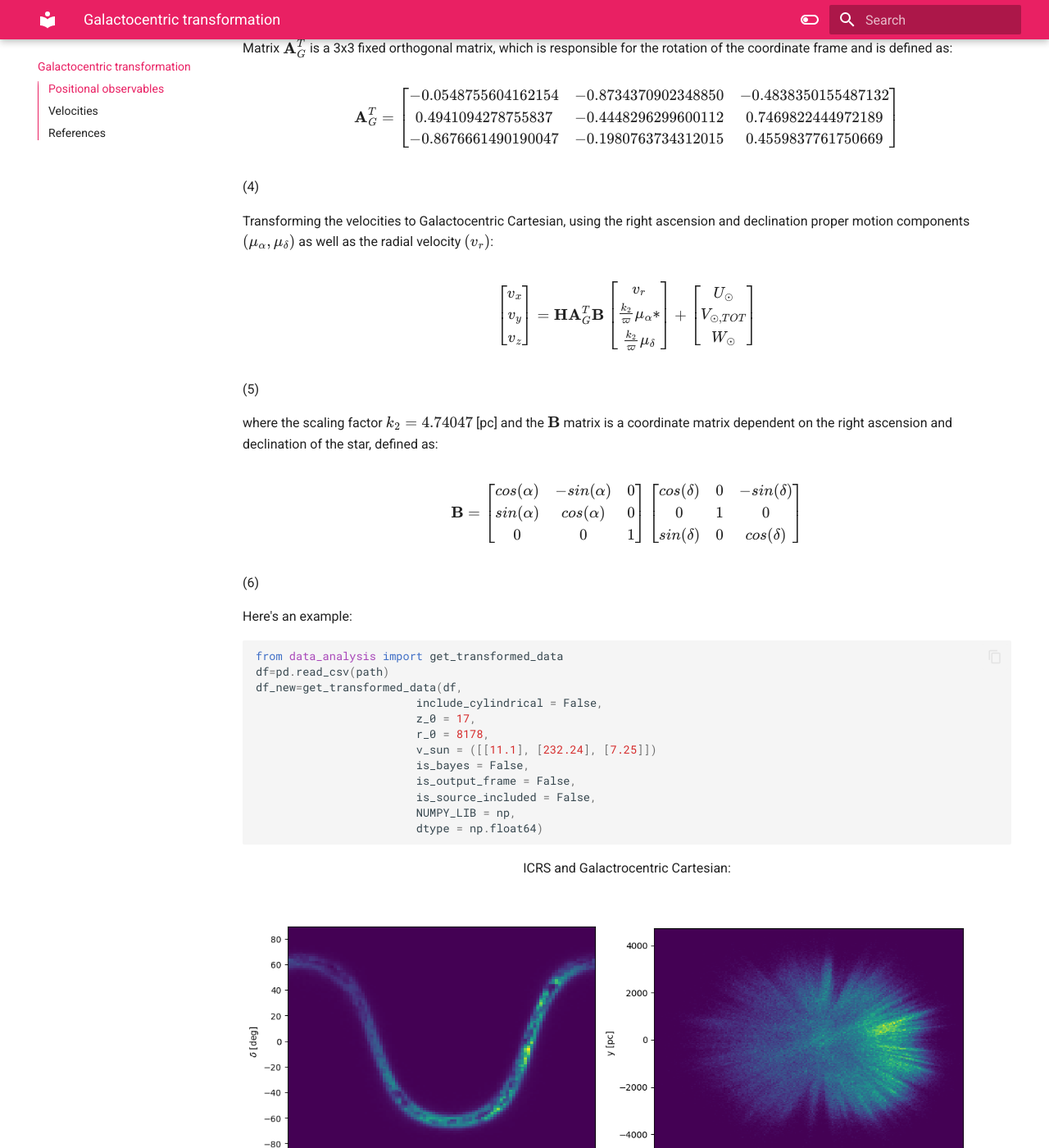
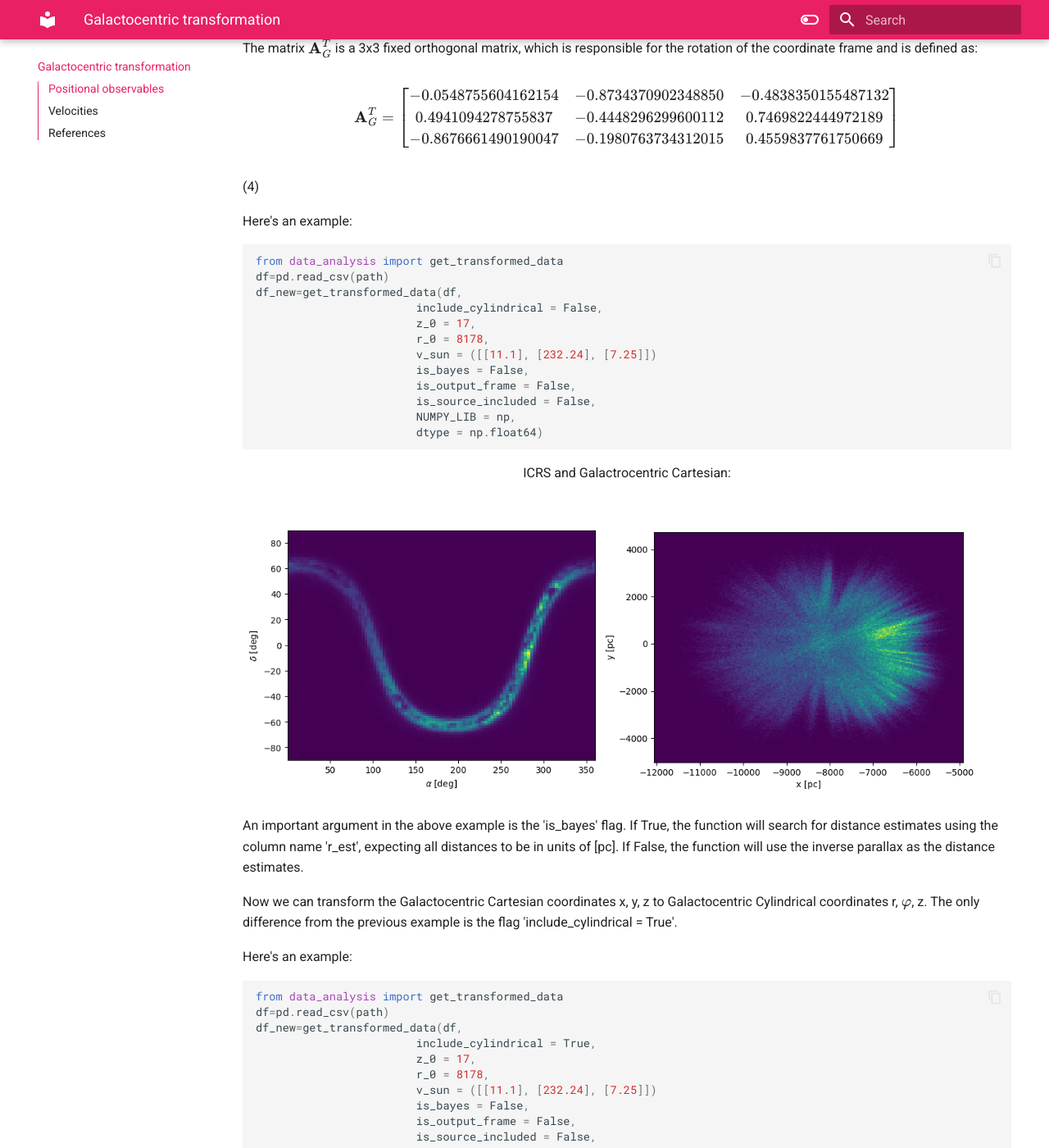
Before and after one commit to HEP-KBFI/gaia-tools, an MkDocs documentation site: the page built from docs/Galactocentric_transformation.md, in a window 1280 px wide and 1400 px high, scrolled down 1301 px. Shown: the whole window at 82% size. Built offline with MkDocs 1.6.1 and Material for MkDocs 9.7.7, drawn with Linux system fonts in a browser that asks for light colours; some of the changed text lies outside the part shown.

Commit message:
fixes to galcen

````diff
--- a/docs/Galactocentric_transformation.md
+++ b/docs/Galactocentric_transformation.md
@@ -60,7 +60,7 @@
 where $\theta$ is the angle between the position vector of the Sun and the Galactic plane $\theta=sin^{−1}
 (\frac{z_0}{R_0})$.
 
-Matrix $\textbf{A}_G^T$ is a 3x3 fixed orthogonal matrix, which is responsible for the rotation of the coordinate frame and is
+The matrix $\textbf{A}_G^T$ is a 3x3 fixed orthogonal matrix, which is responsible for the rotation of the coordinate frame and is
 defined as:
 
 $$
@@ -71,29 +71,7 @@
 
 (4)
 
-Transforming the velocities to Galactocentric Cartesian, using  the right ascension and declination proper
-motion components $\begin{pmatrix} \mu_\alpha , \mu_\delta \end{pmatrix}$ as well as the radial velocity $\begin{pmatrix} v_r \end{pmatrix}$:
 
-$$
-\begin{bmatrix} v_x\\ v_y\\ v_z \end{bmatrix}=\textbf{H}\textbf{A}_G^T\textbf{B} \begin{bmatrix} v_r\\
-\frac{k_2}{\varpi}{\mu_\alpha*}\\
-\frac{k_2}{\varpi}\mu_\delta \end{bmatrix} + \begin{bmatrix} U_\odot\\ V_{\odot,TOT}\\ W_\odot \end{bmatrix}
-$$
-
-(5)
-
-where the scaling factor $k_2=4.74047$ [pc] and the $\textbf{B}$ matrix is a coordinate matrix dependent on the right ascension and
-declination of the star, defined as:
-
-$$
-\textbf{B}=\begin{bmatrix} cos(\alpha) & -sin(\alpha) & 0\\
-sin(\alpha) & cos(\alpha) & 0\\
-0 & 0 & 1 \end{bmatrix}\begin{bmatrix} cos(\delta) & 0 & -sin(\delta)\\
-0 & 1 & 0\\
-sin(\delta) & 0 & cos(\delta) \end{bmatrix}
-$$
-
-(6)
 
 Here's an example:
 ```py
@@ -115,7 +93,10 @@
 ![ICRS](figures/ICRS.png){: style="height:330px"}
 ![Cartesian](figures/Cartesian.png){: style="height:365px"}
 
-Now we can transform the Galactocentric Cartesian coordinates x, y, z to Galactocentric Cylindrical coordinates r, $\varphi$, z.
+
+An important argument in the above example is the 'is_bayes' flag. If True, the function will search for distance estimates using the column name 'r_est', expecting all distances to be in units of [pc]. If False, the function will use the inverse parallax as the distance estimates.
+
+Now we can transform the Galactocentric Cartesian coordinates x, y, z to Galactocentric Cylindrical coordinates r, $\varphi$, z. The only difference from the previous example is the flag 'include_cylindrical = True'.
 
 Here's an example:
 ```py
@@ -143,7 +124,33 @@
 ![Cylindrical_z](figures/cylindrical_z.png){: style="height:350px"}
 
 ## Velocities
-We can also transform velocities the same way as coordinates, from one system to another.
+
+Transforming the velocities to Galactocentric Cartesian, using the right ascension and declination proper
+motion components $\begin{pmatrix} \mu_\alpha , \mu_\delta \end{pmatrix}$ as well as the radial velocity $\begin{pmatrix} v_r \end{pmatrix}$:
+
+$$
+\begin{bmatrix} v_x\\ v_y\\ v_z \end{bmatrix}=\textbf{H}\textbf{A}_G^T\textbf{B} \begin{bmatrix} v_r\\
+\frac{k_2}{\varpi}{\mu_\alpha*}\\
+\frac{k_2}{\varpi}\mu_\delta \end{bmatrix} + \begin{bmatrix} U_\odot\\ V_{\odot,TOT}\\ W_\odot \end{bmatrix}
+$$
+
+(5)
+
+where the scaling factor $k_2=4.74047$ [pc] and the $\textbf{B}$ matrix is a coordinate matrix dependent on the right ascension and
+declination of the star, defined as:
+
+$$
+\textbf{B}=\begin{bmatrix} cos(\alpha) & -sin(\alpha) & 0\\
+sin(\alpha) & cos(\alpha) & 0\\
+0 & 0 & 1 \end{bmatrix}\begin{bmatrix} cos(\delta) & 0 & -sin(\delta)\\
+0 & 1 & 0\\
+sin(\delta) & 0 & cos(\delta) \end{bmatrix}
+$$
+
+(6)
+
+
+
 
 Here's and example of how to transform ICRS velocities to Galactocentric Cartesian velocities:
 ```py
````
